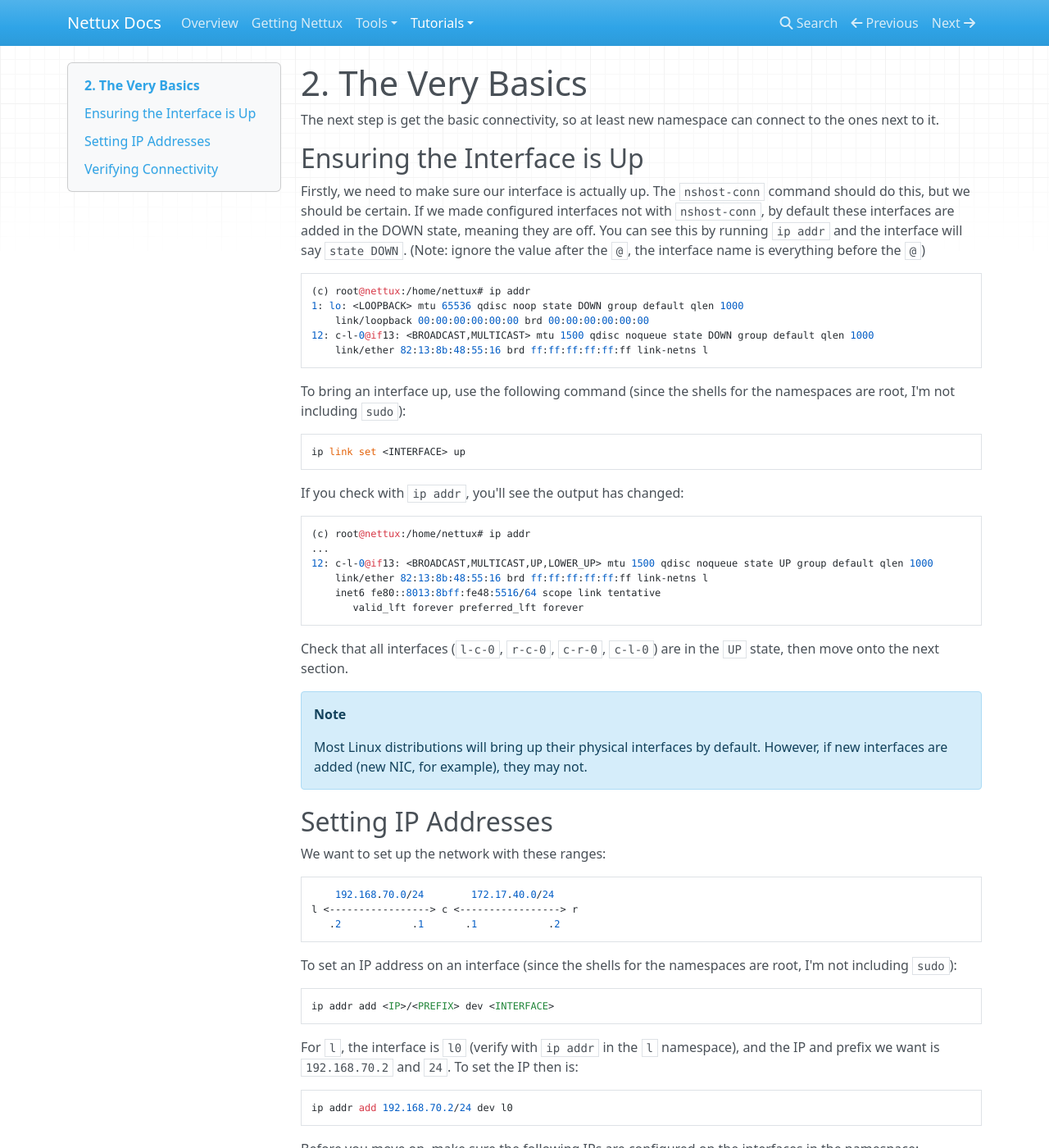
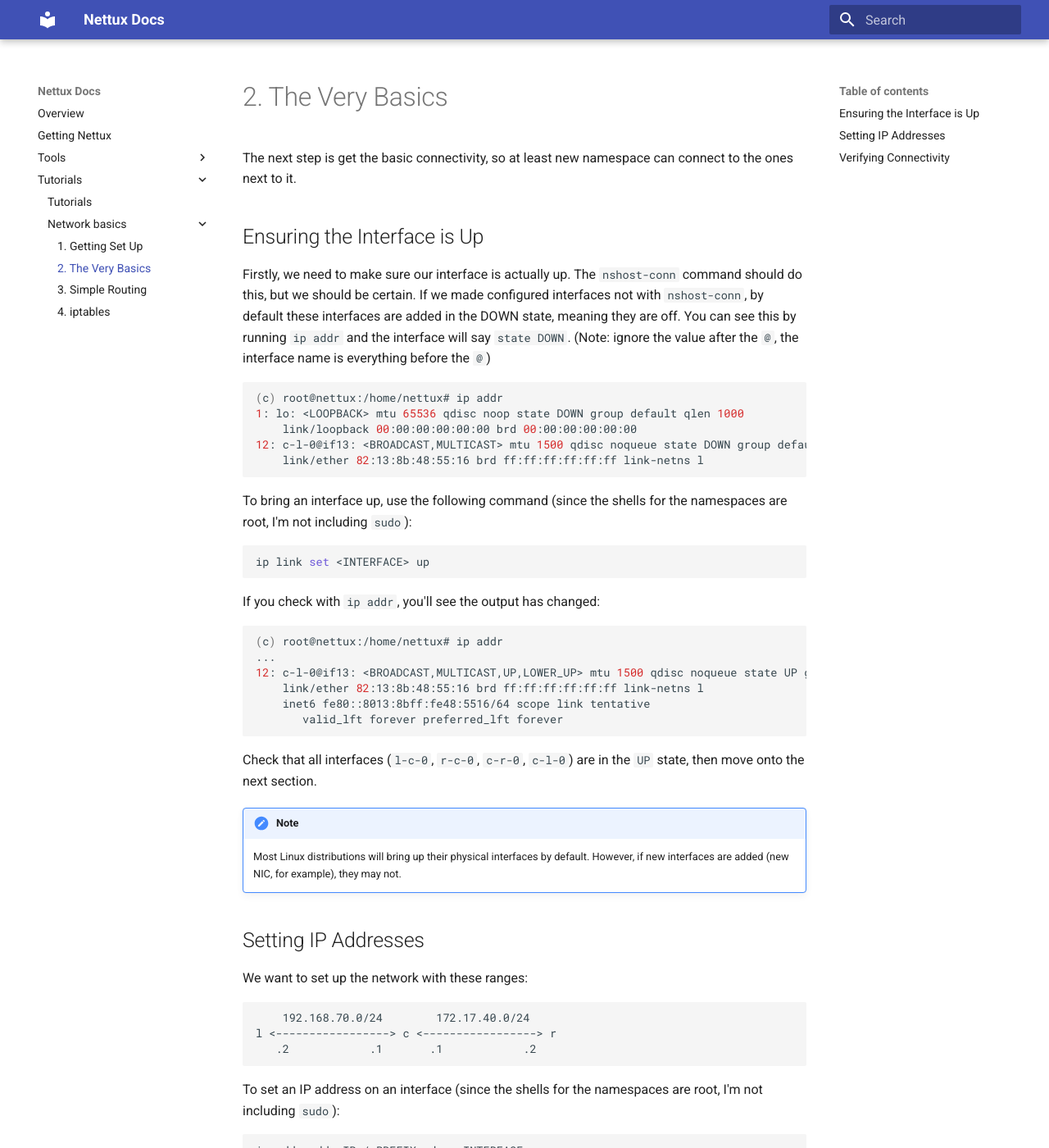
Before and after one commit to bocajspear1/netix, an MkDocs documentation site: the page built from docs/tutorials/network-basics/2-The-Very-Basics.md, in a window 1280 px wide and 1400 px high. Shown: the whole window at 82% size. Built offline with MkDocs 1.6.1 and Material for MkDocs 9.7.7, drawn with Linux system fonts in a browser that asks for light colours; nearby versions of some CDN libraries; some of the changed text lies outside the part shown.

Commit message:
Changed theme

````diff
--- a/docs/requirements.txt
+++ b/docs/requirements.txt
@@ -1 +1,3 @@
 pymdown-extensions==10.3
+mkdocs-material==9.4.2
+mkdocs-material-extensions==1.2
--- a/docs/tutorials/network-basics/1-Getting-Set-Up.md
+++ b/docs/tutorials/network-basics/1-Getting-Set-Up.md
@@ -1,3 +1,5 @@
+# 1. Getting Set Up
+
 > This is a slight rework of my tutorial here: [https://netbasics.j2h2.io/](https://netbasics.j2h2.io/)
 
 ## Assumptions
--- a/docs/tutorials/network-basics/2-The-Very-Basics.md
+++ b/docs/tutorials/network-basics/2-The-Very-Basics.md
@@ -6,7 +6,7 @@ The next step is get the basic connectivity, so at least new namespace can conne
 
 Firstly, we need to make sure our interface is actually up. The `nshost-conn` command should do this, but we should be certain. If we made configured interfaces not with `nshost-conn`, by default these interfaces are added in the DOWN state, meaning they are off. You can see this by running `ip addr` and the interface will say `state DOWN`. (Note: ignore the value after the `@`, the interface name is everything before the `@`)
 
-``` bash
+``` shell
 (c) root@nettux:/home/nettux# ip addr
 1: lo: <LOOPBACK> mtu 65536 qdisc noop state DOWN group default qlen 1000
     link/loopback 00:00:00:00:00:00 brd 00:00:00:00:00:00
@@ -41,7 +41,7 @@ Check that all interfaces (`l-c-0`, `r-c-0`, `c-r-0`, `c-l-0`) are in the `UP` s
 
 We want to set up the network with these ranges:
 
-``` bash
+```
     192.168.70.0/24        172.17.40.0/24
 l <-----------------> c <-----------------> r
    .2            .1       .1            .2
--- a/mkdocs.yml
+++ b/mkdocs.yml
@@ -1,6 +1,9 @@
 site_name: Nettux Docs
+theme:
+  name: material
 markdown_extensions:
   - admonition
-  - pymdownx.highlight:
-      anchor_linenums: true
+  - pymdownx.highlight
+  - pymdownx.inlinehilite
+  - pymdownx.snippets
   - pymdownx.superfences
````
Also changed, not shown: docs/tutorials/network-basics/3-Simple-Routing.md (+1 -1 lines), docs/tutorials/network-basics/4-iptables.md (+32 -30 lines), docs/tutorials/network-basics/5-Packet-Dumping.md (deleted).
